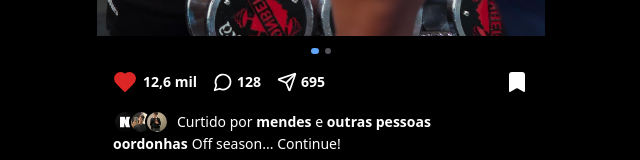
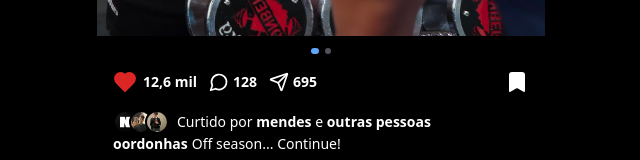
Before and after one commit to lucasfabbrim/ph, a Next.js app: page / in a window 1280 px wide. Shown: the part 1770-1930 px from the top of the page, without its empty margins (319-959 px from the left). Built offline with nearby package versions, Linux system fonts and the light colour scheme.

Commit message:
Update instagram.tsx

```diff
--- a/src/components/instagram.tsx
+++ b/src/components/instagram.tsx
@@ -86,7 +86,7 @@ export default function InstagramCarouselComponent() {
 
       <div className="p-4">
         <div className="flex justify-between mb-4">
-          <div className="flex gap-4">
+          <div className="flex gap-3">
             <button
               onClick={() => setIsLiked(!isLiked)}
               className="hover:text-zinc-300 transition-colors flex flex-row gap-1.5 items-center"
```
